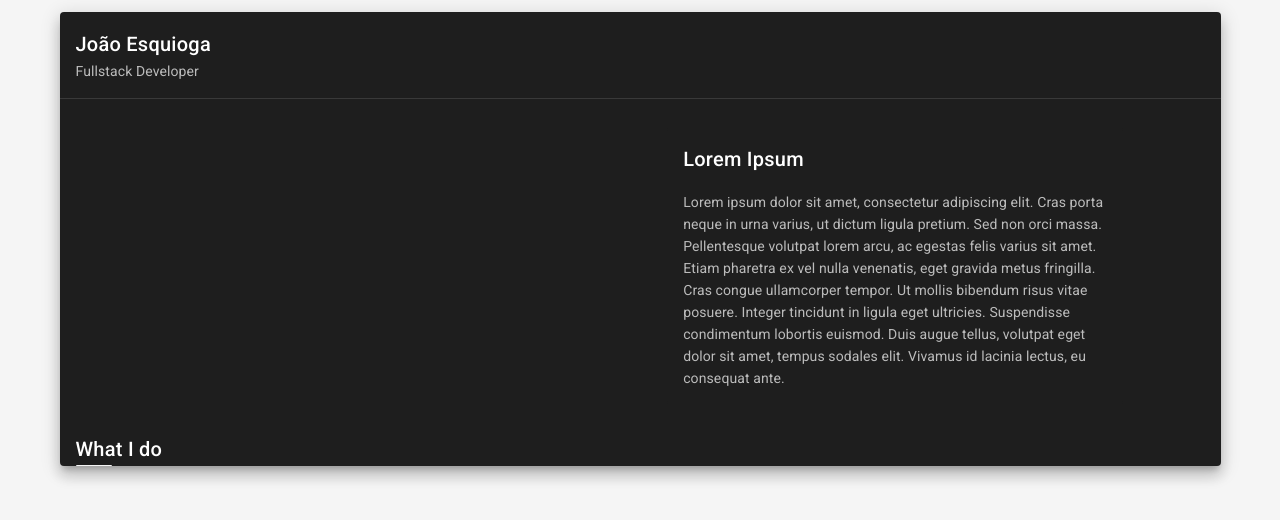
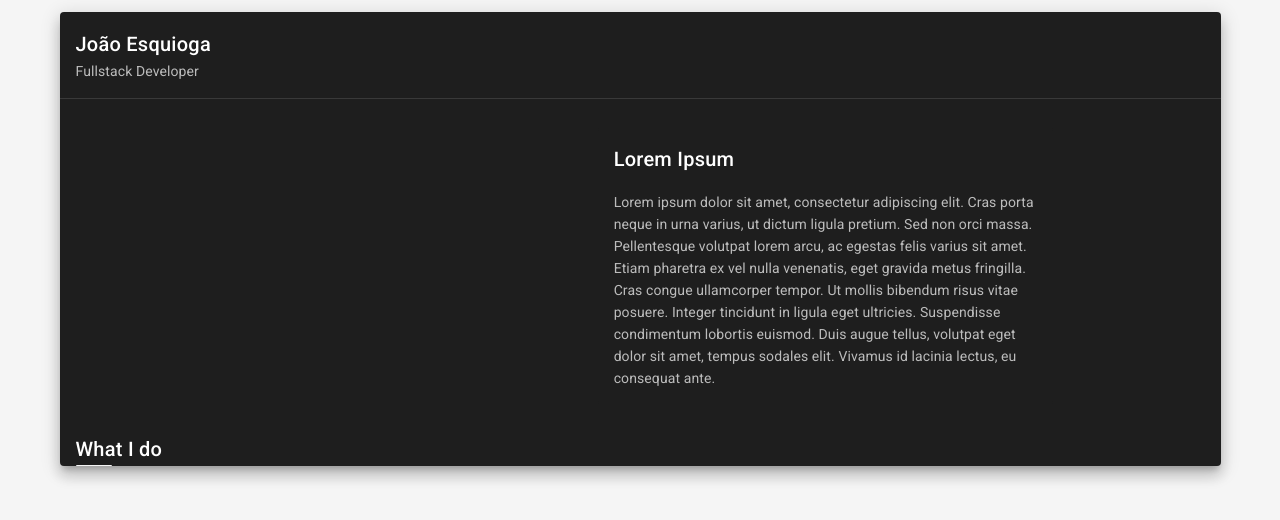
Before and after one commit to esquioga/personal-page, a Vue app: page / in a window 1280 px wide. Shown: the top 520 px of the page. Built offline with nearby package versions, Linux system fonts and the light colour scheme.

Commit message:
change custom divider class name

```diff
--- a/src/App.vue
+++ b/src/App.vue
@@ -7,7 +7,7 @@
         <v-divider/>
         <v-card-text>
           <v-container grid-list-md text-xs-center>
-            <v-layout row justify-space-around align-center>
+            <v-layout row justify-center align-center>
               <v-flex xs4>
                 <v-img width="240px" height="240px" src="./assets/img/avatar-placeholder.png"/>
               </v-flex>
@@ -23,7 +23,7 @@
           </v-container>
         </v-card-text>
         <v-card-title class="section-title">What I do </v-card-title>
-        <div class="divider"/>
+        <div class="custom-divider"/>
       </v-card>
     </v-container>
   </v-app>
@@ -33,7 +33,6 @@
 export default {
   name: 'App',
   data: () => ({
-    //s
   }),
 };
 </script>
@@ -48,7 +47,7 @@ export default {
     .section-title {
       padding: 0px 16px;
     }
-    .divider {
+    .custom-divider {
       width: 36px;
       margin: 0px 16px;
       padding: 0px;
```
